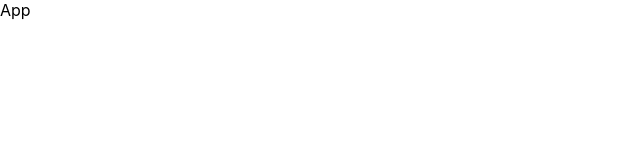
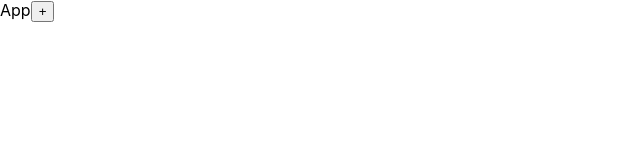
Before and after one commit to YaroshUlad/ToDoList, a React (Create React App) app: page / in a window 1280 px wide. Shown: the top 160 px of the page, without its empty margins (0-640 px from the left). Built offline with nearby package versions, Linux system fonts and the light colour scheme.

Commit message:
create universal button component

```diff
--- a/src/App.tsx
+++ b/src/App.tsx
@@ -1,5 +1,6 @@
 import React from "react";
 import {v1} from "uuid";
+import {Button} from "./components/Button";
 
 export type ObjectsInTaskArrayType = {
     id: string
@@ -18,6 +19,7 @@ const App = () => {
     return (
         <div>
             App
+            <Button buttonTitle={'+'} callBack={() => console.log('aa')}/>
         </div>
     )
 }
--- a/src/components/Button.tsx
+++ b/src/components/Button.tsx
@@ -1,4 +1,20 @@
 import React from "react";
+
+type ButtonPropsType = {
+    buttonTitle: string
+    callBack: () => void
+}
+
+export const Button = (props: ButtonPropsType) => {
+    const onClickHandler = () => {
+        props.callBack()
+    }
+    return (
+        <span>
+            <button onClick={onClickHandler}>{props.buttonTitle}</button>
+        </span>
+    )
+}
 
 
 /*import React from "react";
```
